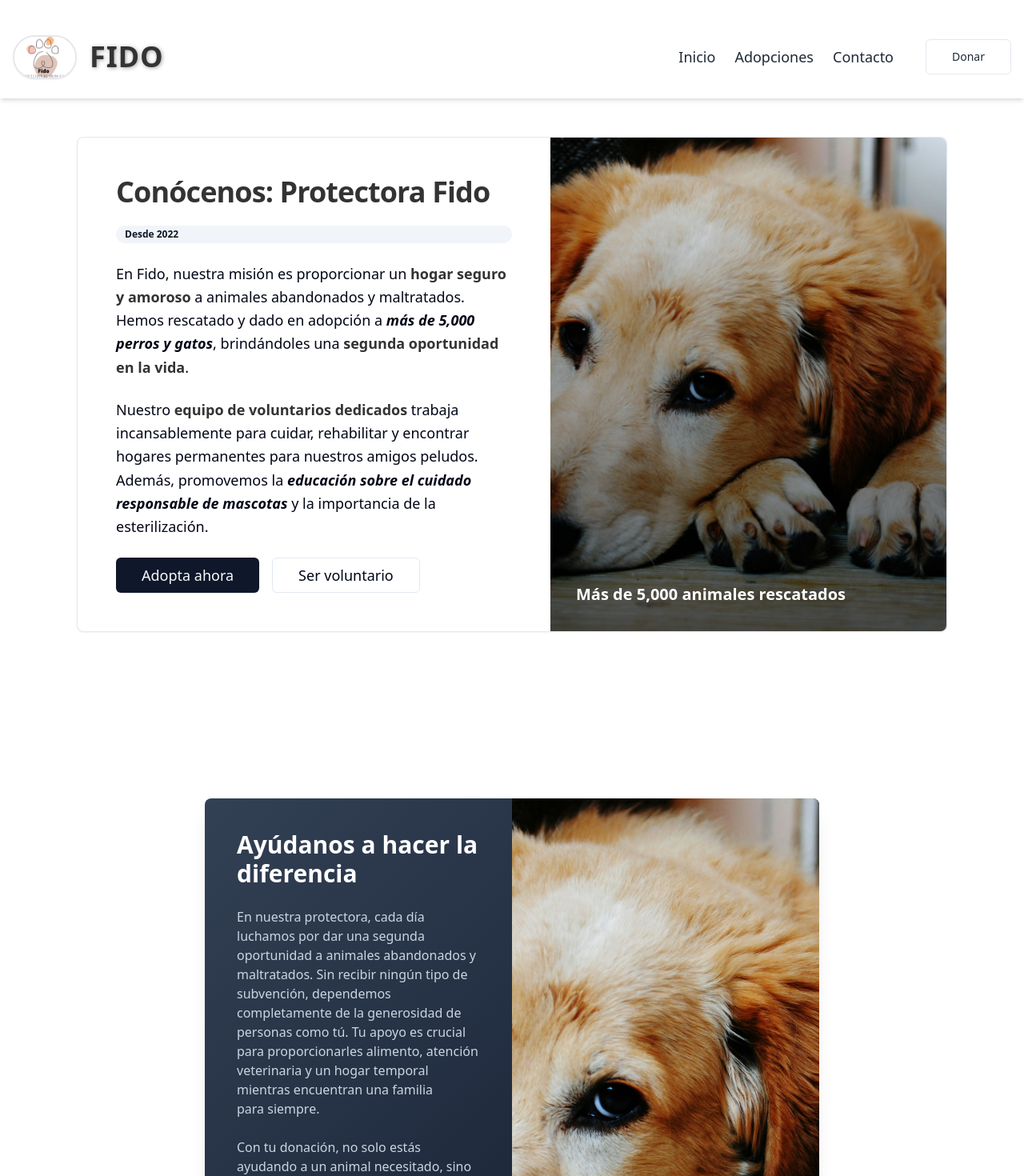
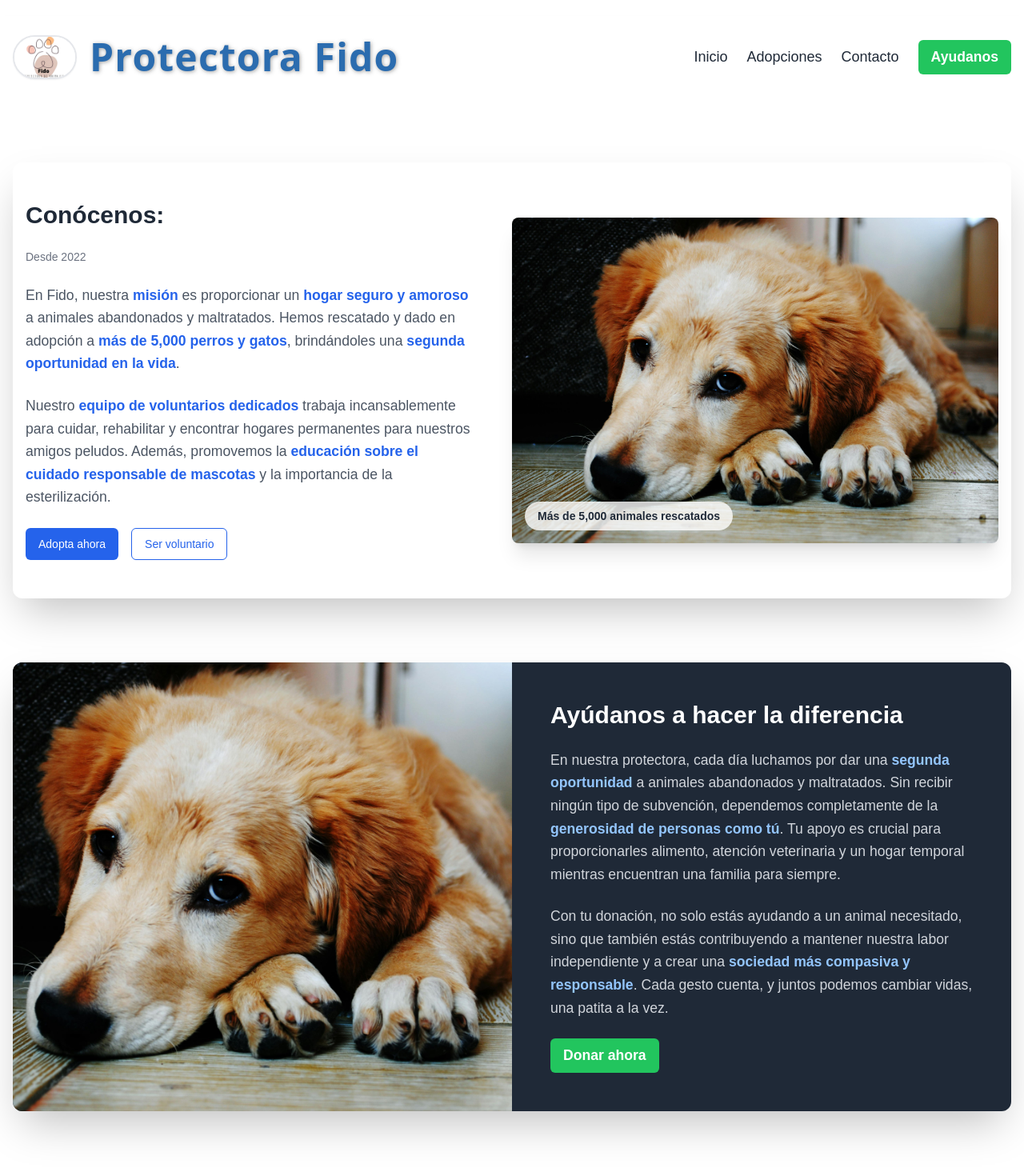
Before and after one commit to efe13dev/huellas-nextjs, a Next.js app: page / in a window 1280 px wide. Shown: the top 1470 px of the page at 80% size. Built offline with nearby package versions, Linux system fonts and the light colour scheme.

Commit message:
finish home page

```diff
--- a/package.json
+++ b/package.json
@@ -9,6 +9,7 @@
     "lint": "next lint"
   },
   "dependencies": {
+    "@fontsource-variable/onest": "^5.1.0",
     "@fontsource/lobster": "^5.0.20",
     "@libsql/client": "^0.6.0",
     "@radix-ui/react-slot": "^1.0.2",
--- a/src/app/globals.css
+++ b/src/app/globals.css
@@ -53,7 +53,8 @@ main {
   min-height: 100vh;
 }
 body {
-  font-family: 'sans-serif', system-ui;
+  font-family: 'Onest Variable', sans-serif;
+  font-size: 1.1rem;
 }
 h1 {
   text-shadow: 1px 1px 5px rgba(69, 69, 69, 0.5);
@@ -62,8 +63,13 @@ h1 {
   color: blue;
 }
 
-/*.transparent-background {
-  background-image: url('/main-background.jpg');
-  background-size: cover;
-  opacity: 0.7;/
-}*/
+
+@keyframes colorChange {
+  0% { color: #4a5568; }  /* gray-700 */
+  50% { color: #2b6cb0; } /* blue-700 */
+  100% { color: #4a5568; } /* gray-700 */
+}
+
+.animate-color-change {
+  animation: colorChange 4s infinite;
+}
--- a/src/app/layout.tsx
+++ b/src/app/layout.tsx
@@ -1,5 +1,5 @@
 import type { Metadata } from 'next';
-import '@fontsource/lobster';
+import '@fontsource-variable/onest';
 import './globals.css';
 import Header from '@/components/Header';
 import Footer from '@/components/Footer';
--- a/src/app/loading.tsx
+++ b/src/app/loading.tsx
@@ -2,7 +2,7 @@ import React from 'react';
 
 function loading(): JSX.Element {
   return (
-    <div className='mt-20 text-center opacity-50 h-screen'>cargando...</div>
+    <div className='mt-20 text-center opacity-50 h-screen'>Cargando...</div>
   );
 }
 
--- a/src/app/page.tsx
+++ b/src/app/page.tsx
@@ -1,10 +1,12 @@
-import KnowUs from '@/components/KnowUs';
-import HelpUs from '@/components/HelpUs';
-export default function Home(): JSX.Element {
+import KnowUs from '@/components/KnowUs'
+import HelpUs from '@/components/HelpUs'
+export default function Component() {
   return (
-    <main className='flex  flex-col items-center  px-24 '>
-      <KnowUs />
-      <HelpUs />
-    </main>
-  );
+    <div className="min-h-screen bg-white">
+      <main className=" container mx-auto px-4 py-6 md:py-20">
+        <KnowUs />
+        <HelpUs />
+      </main>
+    </div>
+  )
 }
--- a/src/components/Footer.tsx
+++ b/src/components/Footer.tsx
@@ -2,8 +2,10 @@ import React from 'react';
 
 function Footer(): JSX.Element {
   return (
-    <footer className='text-center leading-[3rem] opacity-70'>
-      © {new Date().getFullYear()} Protectora Fido
+    <footer className="bg-gradient-to-b from-white to-gray-200 text-gray-600 py-8 mt-24">
+      <div className="container mx-auto px-4 text-center">
+        <p>© {new Date().getFullYear()} Protectora Fido.</p>
+      </div>
     </footer>
   );
 }
--- a/src/components/Header.tsx
+++ b/src/components/Header.tsx
@@ -1,14 +1,14 @@
 import React from 'react';
 import Link from 'next/link';
 import Image from 'next/image';
-import { Button } from "@/components/ui/button"
+
 
 function Header(): JSX.Element {
   return (
     <header className="w-full bg-gradient-to-r from-gray-0 to-gray-100 text-gray-800 shadow-md">
       <div className="container mx-auto px-4 py-6">
         <div className="flex flex-col items-center justify-between gap-6 lg:flex-row">
-          <div className="flex items-center gap-4">
+        <Link href="/"><div className="flex items-center gap-4">
             <Image
               src="/fido-logo-grande.jpeg"
               alt="FIDO logo"
@@ -16,29 +16,30 @@ function Header(): JSX.Element {
               height={80}
               className="rounded-full border-2 border-gray-200 shadow-sm"
             />
-            <h1 className="text-4xl font-bold font-sans tracking-wide text-primary">FIDO</h1>
-          </div>
+            <h1 className="text-5xl font-bold font-sans tracking-wide text-primary animate-color-change">Protectora Fido</h1>
+          </div></Link>
+
           <nav className="flex items-center gap-6">
             <ul className="flex gap-6 text-lg">
               <li>
-                <Link href="/" className="link hover:text-primary hover:underline transition-all duration-300 ease-in-out">
+                <Link href="/" className="link hover:text-primary underline decoration-transparent hover:decoration-current transition-all duration-300 ease-in-out">
                   Inicio
                 </Link>
               </li>
               <li>
-                <Link href="/adoptions" className="link hover:text-primary hover:underline transition-all duration-300 ease-in-out">
+                <Link href="/adoptions" className="link hover:text-primary underline decoration-transparent hover:decoration-current transition-all duration-300 ease-in-out">
                   Adopciones
                 </Link>
               </li>
               <li>
-                <Link href="/contact" className="link hover:text-primary hover:underline transition-all duration-300 ease-in-out">
+                <Link href="/contact" className="link hover:text-primary underline decoration-transparent hover:decoration-current transition-all duration-300 ease-in-out">
                   Contacto
                 </Link>
               </li>
             </ul>
-            <Button variant="outline" size="lg" className="ml-4 hover:bg-primary hover:text-white transition-all duration-300 ease-in-out">
-              <Link href="https://www.teaming.net/protectorafido">Donar</Link>
-            </Button>
+            <Link href="https://www.teaming.net/protectorafido" className="bg-green-500 hover:bg-green-600 text-white self-start px-4 py-2 rounded-md font-semibold transition-colors duration-200">
+              Ayudanos
+            </Link>
           </nav>
         </div>
       </div>
--- a/src/components/HelpUs.tsx
+++ b/src/components/HelpUs.tsx
@@ -1,35 +1,30 @@
 import React from 'react';
 import Link from 'next/link';
-import { Button } from './ui/button';
-import Image from 'next/image'; // Asumiendo que estás usando Next.js
-
+import Image from 'next/image';
 function HelpUs(): JSX.Element {
   return (
-    <section className='lg:m-40 m-8 rounded-lg overflow-hidden bg-gradient-to-br from-slate-700 to-slate-900 shadow-xl'>
-      <div className='flex flex-col lg:flex-row'>
-        <div className='lg:w-1/2 p-10 flex flex-col gap-6 justify-center'>
-          <h2 className='text-3xl font-bold text-white'>Ayúdanos a hacer la diferencia</h2>
-          <p className='text-pretty text-slate-300'>
-            En nuestra protectora, cada día luchamos por dar una segunda oportunidad a animales abandonados y maltratados. Sin recibir ningún tipo de subvención, dependemos completamente de la generosidad de personas como tú. Tu apoyo es crucial para proporcionarles alimento, atención veterinaria y un hogar temporal mientras encuentran una familia para siempre.
+     <section className="flex-grow flex flex-col md:flex-row bg-gray-800 rounded-xl overflow-hidden shadow-2xl ">
+          <div className="md:w-1/2">
+            <Image
+              src="/pexels-bruno.jpg"
+              alt="Golden Retriever looking sad"
+              width={600}
+              height={400}
+              className="h-full w-full object-cover"
+
+            />
+          </div>
+          <div className="md:w-1/2 p-12 space-y-6 flex flex-col justify-center">
+            <h3 className="text-3xl font-bold text-white">Ayúdanos a hacer la diferencia</h3>
+            <p className="text-gray-300 leading-relaxed">
+              En nuestra protectora, cada día luchamos por dar una <span className="font-semibold text-blue-300">segunda oportunidad</span> a animales abandonados y maltratados. Sin recibir ningún tipo de subvención, dependemos completamente de la <span className="font-semibold text-blue-300">generosidad de personas como tú</span>. Tu apoyo es crucial para proporcionarles alimento, atención veterinaria y un hogar temporal mientras encuentran una familia para siempre.
             </p>
-          <p className='text-pretty text-slate-300'>
-            Con tu donación, no solo estás ayudando a un animal necesitado, sino que también estás contribuyendo a mantener nuestra labor independiente y a crear una sociedad más compasiva y responsable. Cada gesto cuenta, y juntos podemos cambiar vidas, una patita a la vez.
+            <p className="text-gray-300 leading-relaxed">
+              Con tu donación, no solo estás ayudando a un animal necesitado, sino que también estás contribuyendo a mantener nuestra labor independiente y a crear una <span className="font-semibold text-blue-300">sociedad más compasiva y responsable</span>. Cada gesto cuenta, y juntos podemos cambiar vidas, una patita a la vez.
             </p>
-          <Link
-            href="https://www.teaming.net/protectorafido"
-            className='inline-block w-fit px-8 py-3 text-lg font-semibold mt-4 bg-emerald-500 hover:bg-emerald-600 transition-colors rounded text-white text-center'
-          >
+            <Link href="https://www.teaming.net/protectorafido" className="bg-green-500 hover:bg-green-600 text-white self-start px-4 py-2 rounded-md font-semibold transition-colors duration-200">
               Donar ahora
             </Link>
-        </div>
-        <div className='lg:w-1/2 relative min-h-[300px] lg:min-h-[500px]'>
-          <Image
-            src="/pexels-bruno.jpg"
-            alt="Imagen representativa de nuestra causa"
-            layout="fill"
-            objectFit="cover"
-          />
-        </div>
           </div>
         </section>
   );
--- a/src/components/KnowUs.tsx
+++ b/src/components/KnowUs.tsx
@@ -1,48 +1,45 @@
 import React from 'react';
 import Image from 'next/image';
 import Link from 'next/link';
-import { Button } from "@/components/ui/button"
-import { Card, CardContent, CardHeader, CardTitle } from "@/components/ui/card"
-import { Badge } from "@/components/ui/badge"
+
 
 function KnowUs(): JSX.Element {
   return (
-    <Card className="w-full max-w-6xl mx-auto my-12 overflow-hidden">
-      <div className="flex flex-col lg:flex-row">
-        <CardContent className="flex-1 p-8 lg:p-12 space-y-6">
-          <CardHeader className="p-0">
-            <CardTitle className="text-4xl font-bold text-primary mb-4">Conócenos: Protectora Fido</CardTitle>
-            <Badge variant="secondary" className="mb-6">Desde 2022</Badge>
-          </CardHeader>
-          <p className="text-lg text-muted-foreground leading-relaxed">
-            En Fido, nuestra misión es proporcionar un <strong className="text-primary">hogar seguro y amoroso</strong> a animales abandonados y maltratados. Hemos rescatado y dado en adopción a <em className="font-semibold">más de 5,000 perros y gatos</em>, brindándoles una <strong className="text-primary">segunda oportunidad en la vida</strong>.
+    <section className="flex-grow flex flex-col md:flex-row items-center justify-center px-4 py-12 rounded-xl overflow-hidden shadow-2xl mb-20">
+          <div className="md:w-1/2 space-y-6 md:pr-12">
+            <h2 className="text-3xl font-bold text-gray-800">
+              Conócenos: {/* <span className="text-blue-600">Protectora Fido</span> */}
+            </h2>
+            <p className="text-sm text-gray-500">Desde 2022</p>
+            <p className="text-gray-600 leading-relaxed text-pretty">
+              En Fido, nuestra <span className="font-semibold text-blue-600">misión</span> es proporcionar un <span className="font-semibold text-blue-600">hogar seguro y amoroso</span> a animales abandonados y maltratados. Hemos rescatado y dado en adopción a <span className="font-semibold text-blue-600">más de 5,000 perros y gatos</span>, brindándoles una <span className="font-semibold text-blue-600">segunda oportunidad en la vida</span>.
             </p>
-          <p className="text-lg text-muted-foreground leading-relaxed">
-            Nuestro <strong className="text-primary">equipo de voluntarios dedicados</strong> trabaja incansablemente para cuidar, rehabilitar y encontrar hogares permanentes para nuestros amigos peludos. Además, promovemos la <em className="font-semibold">educación sobre el cuidado responsable de mascotas</em> y la importancia de la esterilización.
+            <p className="text-gray-600 leading-relaxed">
+              Nuestro <span className="font-semibold text-blue-600">equipo de voluntarios dedicados</span> trabaja incansablemente para cuidar, rehabilitar y encontrar hogares permanentes para nuestros amigos peludos. Además, promovemos la <span className="font-semibold text-blue-600">educación sobre el cuidado responsable de mascotas</span> y la importancia de la esterilización.
             </p>
-          <div className="flex flex-wrap gap-4 mt-8">
-            <Button size="lg" className="text-lg">
-              <Link href="/adoptions">Adopta ahora</Link>
-            </Button>
-            <Button size="lg" variant="outline" className="text-lg">
+            <div className="flex space-x-4">
+              <Link href="/adoptions" className="inline-flex items-center justify-center rounded-md text-sm font-medium ring-offset-background transition-colors focus-visible:outline-none focus-visible:ring-2 focus-visible:ring-ring focus-visible:ring-offset-2 disabled:pointer-events-none disabled:opacity-50 bg-blue-600 hover:bg-blue-700 text-white h-10 px-4 py-2">
+                Adopta ahora
+              </Link>
+              <Link href="/voluntario" className="inline-flex items-center justify-center rounded-md text-sm font-medium ring-offset-background transition-colors focus-visible:outline-none focus-visible:ring-2 focus-visible:ring-ring focus-visible:ring-offset-2 disabled:pointer-events-none disabled:opacity-50 text-blue-600 border border-blue-600 hover:bg-blue-50 h-10 px-4 py-2">
                 Ser voluntario
-            </Button>
+              </Link>
             </div>
-        </CardContent>
-        <div className="flex-1 relative min-h-[400px] lg:min-h-[600px]">
+          </div>
+          <div className="md:w-1/2 relative mt-8 md:mt-0">
             <Image
               src="/pexels-bruno.jpg"
-            alt="Perros y gatos felices en nuestra protectora"
-            layout="fill"
-            objectFit="cover"
-            className="rounded-r-lg"
+              alt="Golden Retriever"
+              width={600}
+              height={400}
+              className="rounded-lg shadow-xl h-full w-full object-cover"
+
             />
-          <div className="absolute inset-0 bg-gradient-to-t from-black/60 to-transparent flex items-end p-8">
-            <p className="text-white text-xl font-semibold">Más de 5,000 animales rescatados</p>
+            <div className="absolute bottom-4 left-4 bg-white bg-opacity-80 px-4 py-2 rounded-full">
+              <p className="text-sm font-semibold text-gray-800">Más de 5,000 animales rescatados</p>
             </div>
           </div>
-      </div>
-    </Card>
+        </section>
   );
 }
 
```
Also changed, not shown: 1 other file (tests, documents, lock files or other folders). Lines whose indentation alone changed are shown as unchanged.
